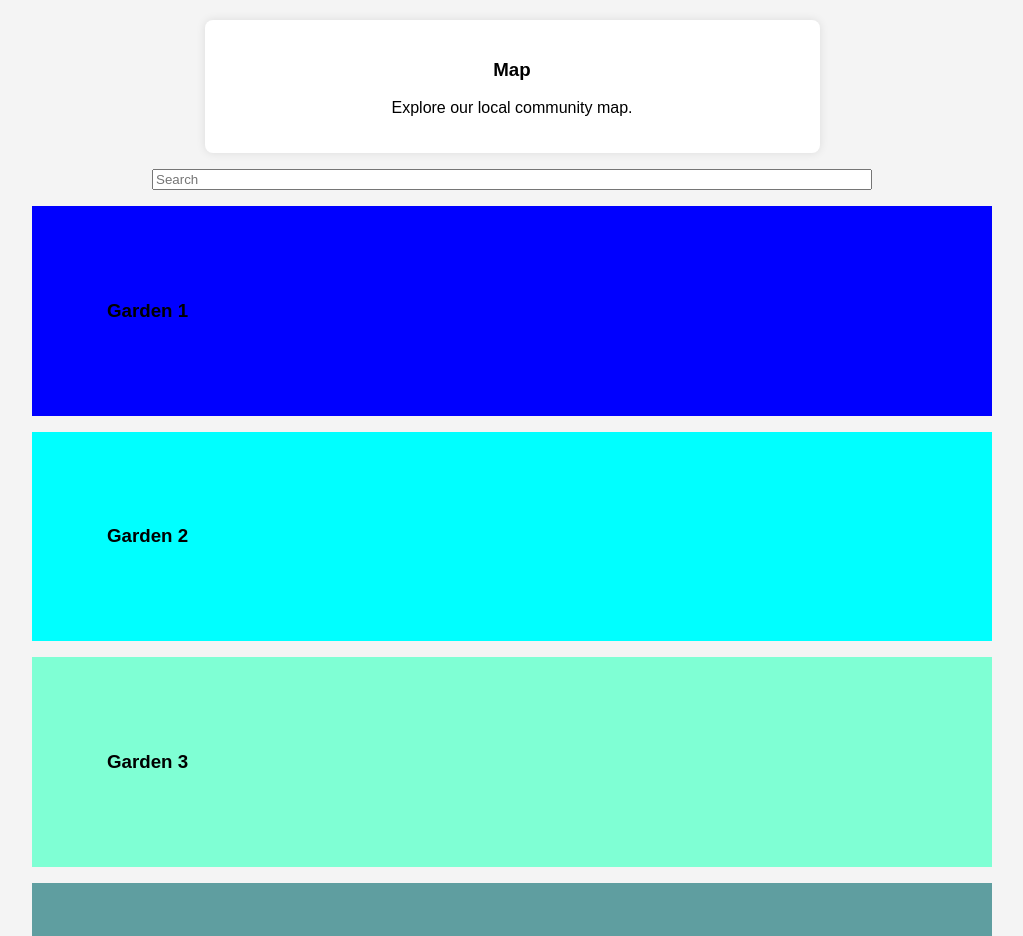
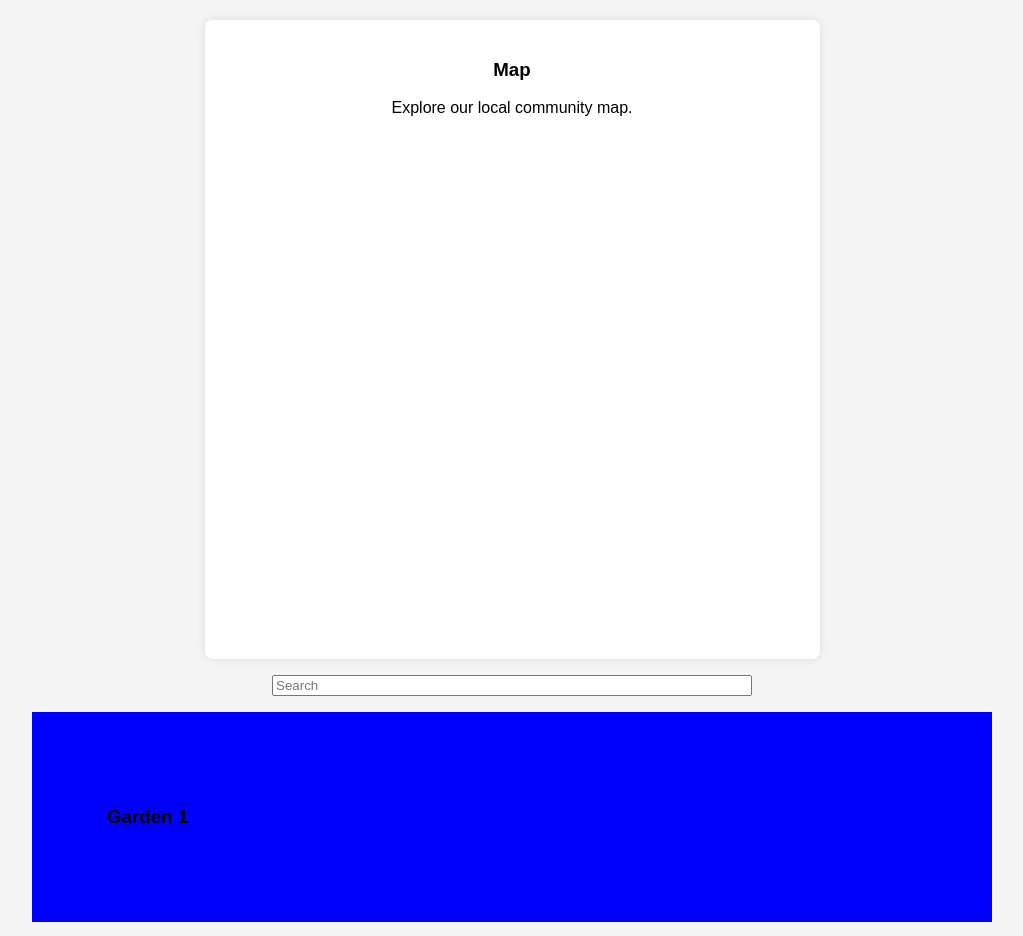
Before and after one commit to jlinares12/CPSC362-Project, a Flask app: page / in a window 1280 px wide. Shown: the part 177-1113 px from the top of the page, without its empty margins (128-1151 px from the left). Run offline with Flask 3, Linux system fonts and the light colour scheme.

Commit message:
fixed search bar sizing error as well as made the map div larger so that it more closely resembels the size of the future map

```diff
--- a/static/css/home.css
+++ b/static/css/home.css
@@ -12,6 +12,7 @@
     border-radius: 8px;
     box-shadow: 0 0 10px rgba(0, 0, 0, 0.1);
     width: min(75vw, 575px);
+    height:40vh;
     text-align: center;
 }
 div.search input {
@@ -19,7 +20,7 @@ div.search input {
     margin-left: auto;
     margin-right: auto;
     margin-top: 1rem;
-    width: 75%;
+    width: 50%;
 }
 div.gardens{
     display:flexbox;
```
